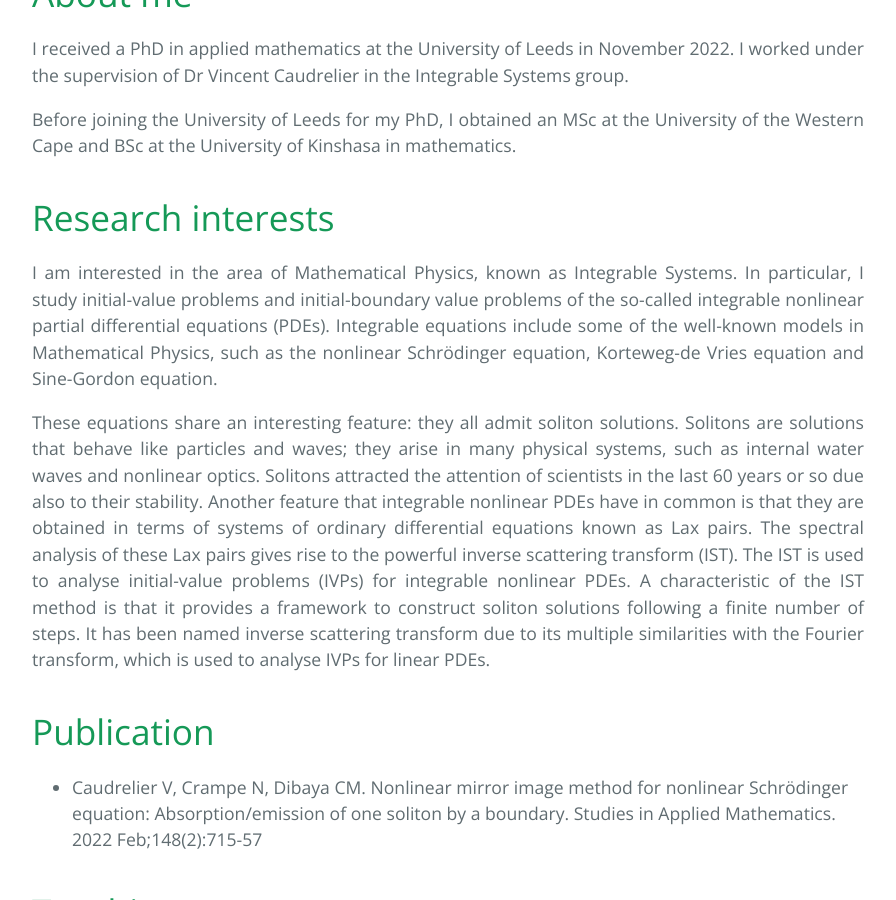
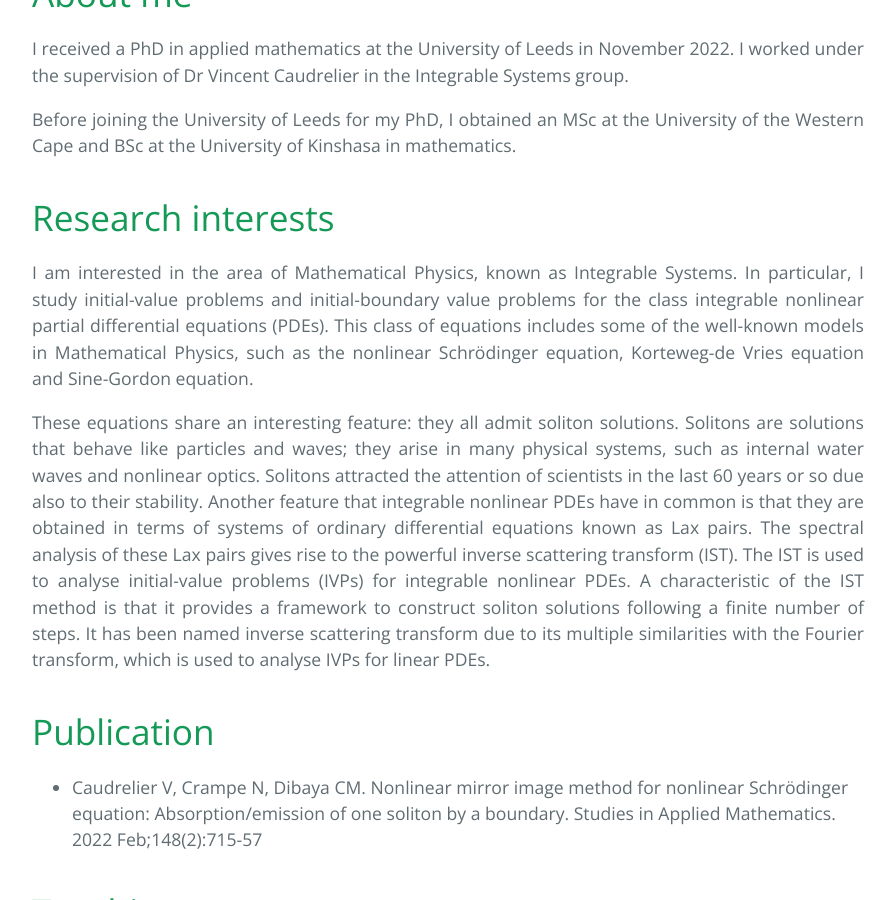
Before and after one commit to carlosdibaya/carlosdibaya.github.io, a Jekyll site: the page built from index.md, in a window 1280 px wide and 900 px high, scrolled down 382 px. Shown: the whole window, without its empty margins (192-1088 px from the left). Built offline with Jekyll 4.4.1, drawn with Linux system fonts in a browser that asks for light colours.

Commit message:
Edit index file

```diff
--- a/index.md
+++ b/index.md
@@ -19,7 +19,7 @@ There should be whitespace between paragraphs. We recommend including a README,
 
 # Research interests
 
-<div style="text-align: justify"> <p>I am interested in the area of Mathematical Physics, known as Integrable Systems. In particular, I study initial-value problems and initial-boundary value problems of the so-called integrable nonlinear partial differential equations (PDEs). Integrable equations include some of the well-known models in Mathematical Physics, such as the nonlinear Schrödinger equation, Korteweg-de Vries equation and Sine-Gordon equation. </p>
+<div style="text-align: justify"> <p>I am interested in the area of Mathematical Physics, known as Integrable Systems. In particular, I study initial-value problems and initial-boundary value problems for the class integrable nonlinear partial differential equations (PDEs). This class of equations includes some of the well-known models in Mathematical Physics, such as the nonlinear Schrödinger equation, Korteweg-de Vries equation and Sine-Gordon equation. </p>
 
 <p>These equations share an interesting feature: they all admit soliton solutions. Solitons are solutions that behave like particles and waves; they arise in many physical systems, such as internal water waves and nonlinear optics. Solitons attracted the attention of scientists in the last 60 years or so due also to their stability. Another feature that integrable nonlinear PDEs have in common is that they are obtained in terms of systems of ordinary differential equations known as Lax pairs. The spectral analysis of these Lax pairs gives rise to the powerful inverse scattering transform (IST). The IST is used to analyse initial-value problems (IVPs) for integrable nonlinear PDEs. A characteristic of the IST method is that it provides a framework to construct soliton solutions following a finite number of steps. It has been named inverse scattering transform due to its multiple similarities with the Fourier transform, which is used to analyse IVPs for linear PDEs.</p>
 </div>
```
